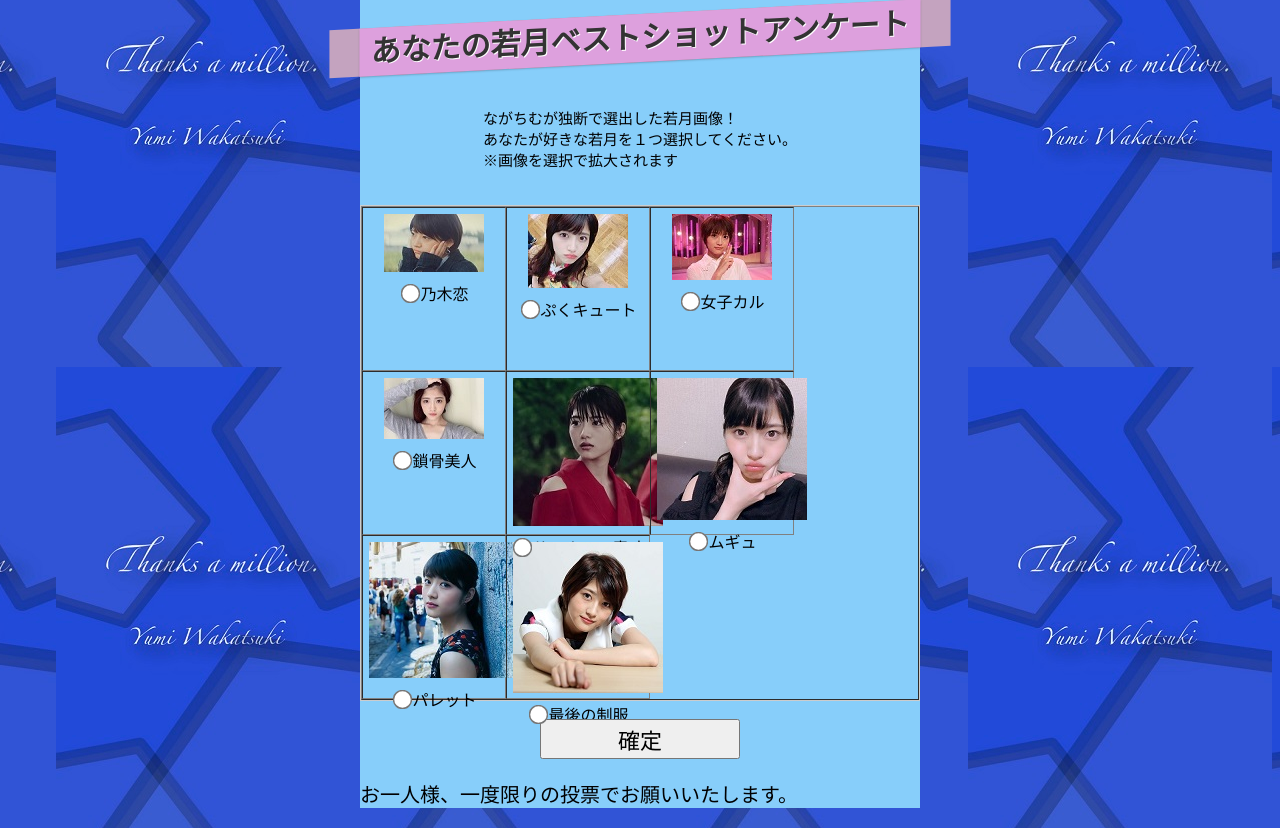
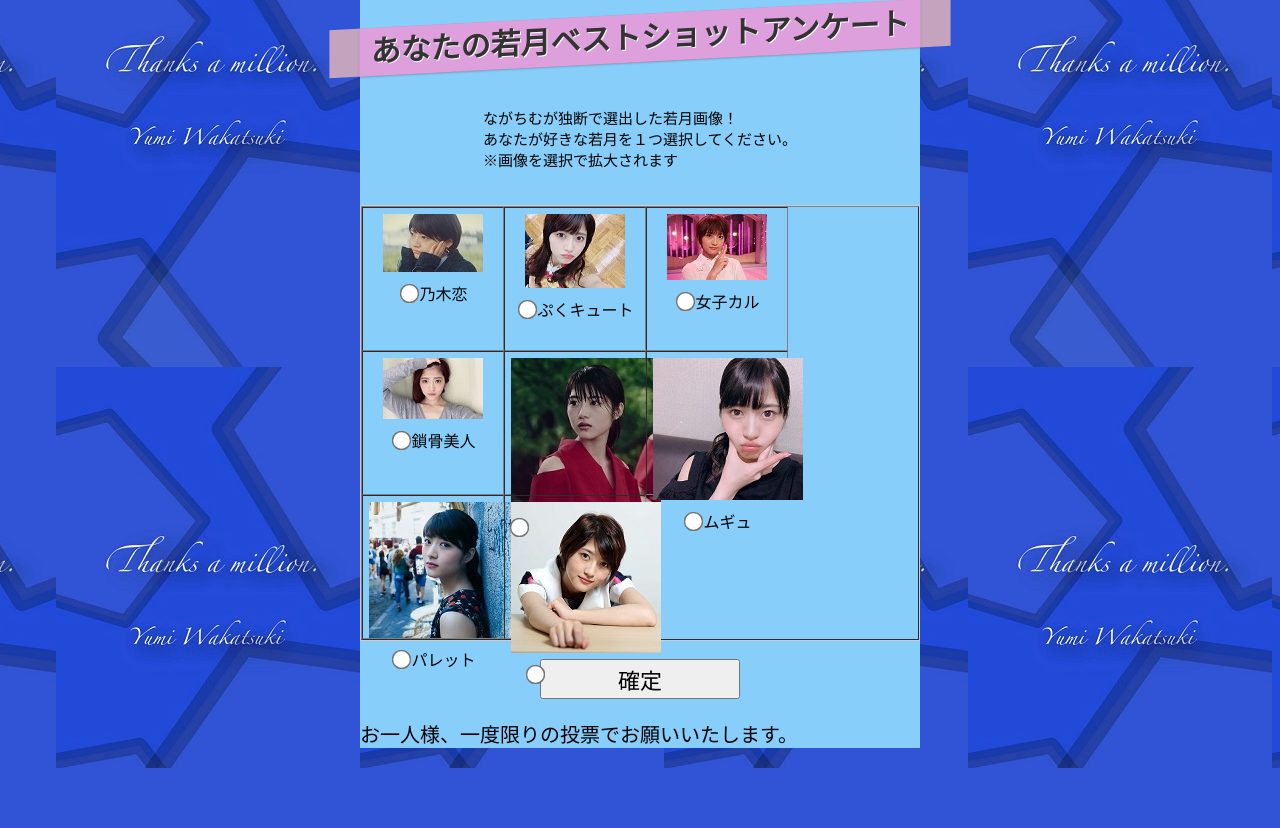
Before and after one commit to nagachim/yumi_ankert, a PHP site: page /questionnaire.php in a window 1280 px wide. Shown: the part 133-961 px from the top of the page. After the commit the page ends 901 px from the top, so only its background shows below. Run offline with PHP 8.4, Linux system fonts and the light colour scheme; the visitor is signed in with stand-in values (Sample User, id 1); data that the repository does not hold is empty; some libraries are stand-ins or nearby versions.

Commit message:
画像追加

```diff
--- a/style.css
+++ b/style.css
@@ -154,8 +154,8 @@ table{
 }
 #modal_window tr td{
   float: left;
-    width:140px;
-    height:160px;
+    width:138px;
+    height:140px;
 
 }
 #modal_window tr td img{
```
